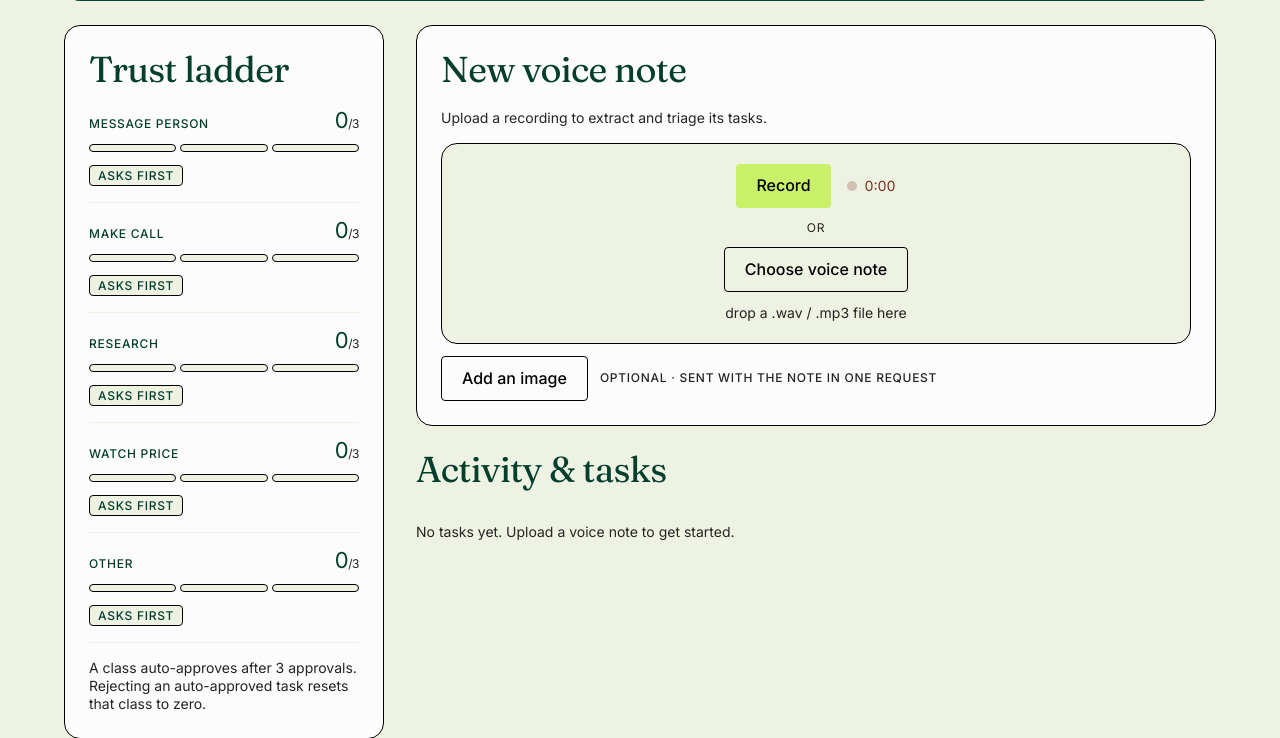
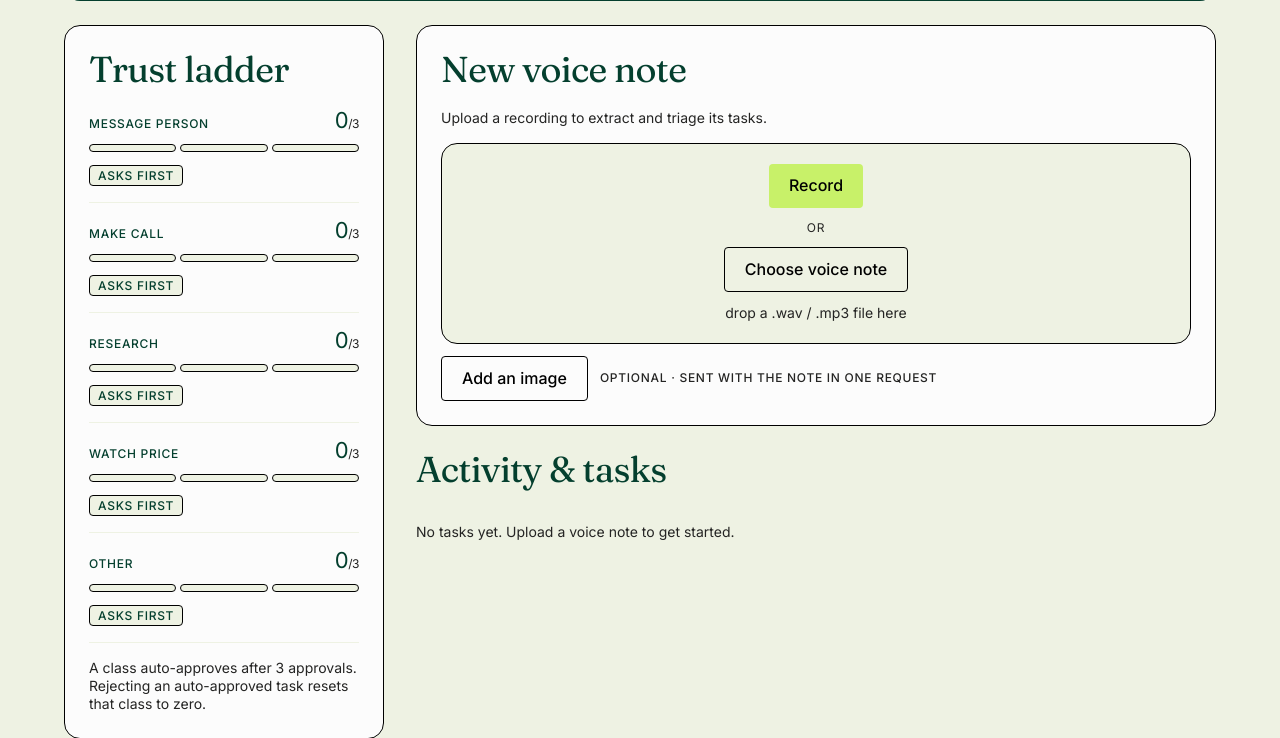
Before and after one commit to abinesh-u/sollu, a FastAPI app: page / in a window 1280 px wide. Shown: the part 364-1102 px from the top of the page. Run offline with FastAPI, Linux system fonts and the light colour scheme; data that the repository does not hold is empty.

Commit message:
fix: M11 - Recording indicator never hid
.rec-state set display: inline-flex, which outranks the UA stylesheet's
[hidden] { display: none }. The hidden attribute therefore did nothing: the
red pulsing dot and 0:00 timer showed on a freshly loaded page and stayed
visible after a recording finished, so the UI read as permanently armed --
badly wrong for a recorded demo.

Adds an explicit [hidden] rule for both elements toggled that way (.rec-state
and .btn-clear). Found by a real browser test; the headless run never got far
enough to expose it.

Co-Authored-By: Claude Opus 5 <noreply@anthropic.com>
Claude-Session: https://claude.ai/code/session_01QTXJQFCJLCunXgg4czZX5E

```diff
--- a/src/templates/index.html
+++ b/src/templates/index.html
@@ -210,6 +210,13 @@
             align-items: center;
             gap: 16px;
         }
+
+        /* A class selector setting `display` outranks the UA's
+           [hidden] { display: none }, so the attribute silently stops working
+           and the indicator shows on a page that is not recording. Every
+           display-setting rule that pairs with `hidden` needs this. */
+        .rec-state[hidden],
+        .btn-clear[hidden] { display: none; }
 
         .rec-state {
             display: inline-flex;
```
